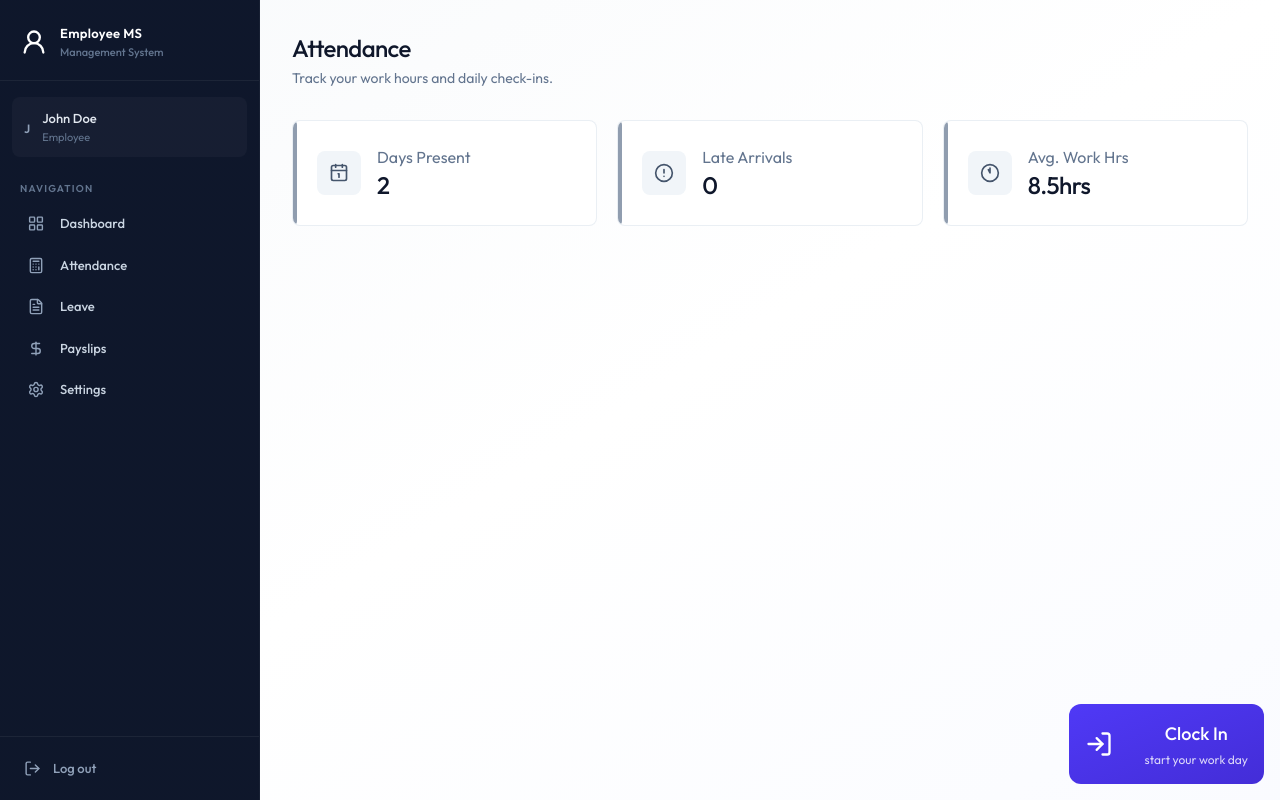
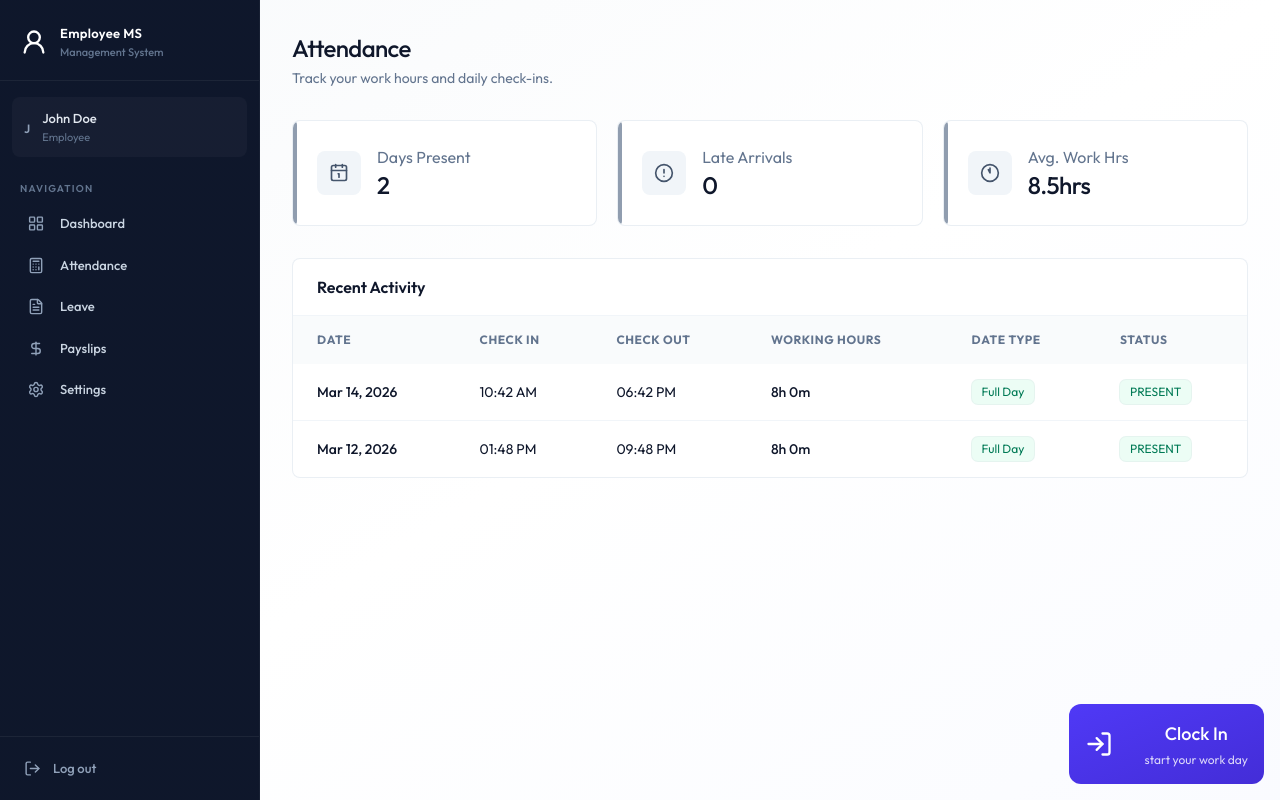
Before and after one commit to biswaslohani123/EmployeeManagementSystem, a React (Vite) app in the folder client/: page /attendance in a window 1280 px wide. Built offline with nearby package versions, Linux system fonts and the light colour scheme.

Commit message:
attendace page UI completed

```diff
--- a/client/package.json
+++ b/client/package.json
@@ -11,6 +11,7 @@
   },
   "dependencies": {
     "@tailwindcss/vite": "^4.3.0",
+    "date-fns": "^4.4.0",
     "lucide-react": "^1.17.0",
     "react": "^19.2.6",
     "react-dom": "^19.2.6",
--- a/client/src/components/Attendance/AttendanceHistory.jsx
+++ b/client/src/components/Attendance/AttendanceHistory.jsx
@@ -1,8 +1,83 @@
 import React from 'react'
+import { getDayTypeDisplay, getWorkingHoursDisplay } from '../../assets/assets'
+import {format} from 'date-fns';
 
-const AttendanceHistory = () => {
+const AttendanceHistory = ({history}) => {
+
+
+
+
   return (
-    <div>AttendanceHistory</div>
+
+    <div className='card overflow-hidden'>
+
+        <div className='px-6 py-4 border-b border-slate-100'>
+            <h3 className='font-semibold text-slate-900'>Recent Activity</h3>
+        </div>
+
+        <div className='overflow-x-auto'>
+            <table className='table-modern'>
+                <thead>
+                    <tr>
+                        <th className='px-6 py-4'>Date</th>
+                        <th className='px-6 py-4'>Check In</th>
+                        <th className='px-6 py-4'>Check Out</th>
+                        <th className='px-6 py-4'>Working Hours</th>
+                        <th className='px-6 py-4'>Date Type</th>
+                        <th className='px-6 py-4'>status</th>
+                    </tr>
+                </thead>
+                <tbody>
+                    {
+                        history.length === 0 ? (
+                            <tr>
+                                <td colSpan={6} className='text-center py-12 text-slate-400'>
+                                    No records found
+                                </td>
+                            </tr>
+                        ): (
+
+                            history.map((record) => {
+
+                                const dayType = getDayTypeDisplay(record)
+                                return (
+                                    <tr key={record._id || record.id}>
+                                        <td className='px-6 py-4 font-medium text-slate-900'>
+                                            {format(new Date(record.date), "MMM dd, yyyy")}
+                                        </td>
+
+                                        <td className='px-6 py-4  text-slate-900'>
+                                            {record.checkIn ? format(new Date(record.checkIn), "hh:mm a") : "-"}
+
+                                        </td>
+                                        <td className='px-6 py-4  text-slate-900'>
+                                            {record.checkOut ? format(new Date(record.checkOut), "hh:mm a") : "-"}
+
+                                        </td>
+                                        <td className='px-6 py-4  text-slate-900 font-medium'>
+                                            {getWorkingHoursDisplay(record)}
+                                        </td>
+                                        <td className='px-6 py-4'>
+                                              {dayType.label !== "-" ? <span className={`badge ${dayType.className}`}>{dayType.label}</span> : "-"}
+                                        </td>
+                                        <td className='px-6 py-4'>
+                                              <span className={`badge ${record.status === "PRESENT" ? "badge-success" : record.status === 'LATE' ? "badge-warning" : "badge-danger"}`}>
+                                                {record.status}
+                                              </span>
+                                        </td>
+
+                                    </tr>
+                                )
+
+                            })
+
+                        )
+                    }
+                </tbody>
+            </table>
+        </div>
+
+    </div>
   )
 }
 
--- a/client/src/pages/Attendance.jsx
+++ b/client/src/pages/Attendance.jsx
@@ -3,6 +3,7 @@
 import Loading from '../components/Loading';
 import CheckInButton from '../components/Attendance/CheckInButton';
 import { AttendanceStats } from '../components/Attendance/AttendanceStats';
+import AttendanceHistory from '../components/Attendance/AttendanceHistory';
 
 const Attendance = () => {
 
@@ -54,6 +55,7 @@
       }
 
       <AttendanceStats history={history}/>
+      <AttendanceHistory history={history}/>
     </div>
   )
 }
```
Also changed, not shown: 1 other file (tests, documents, lock files or other folders).
